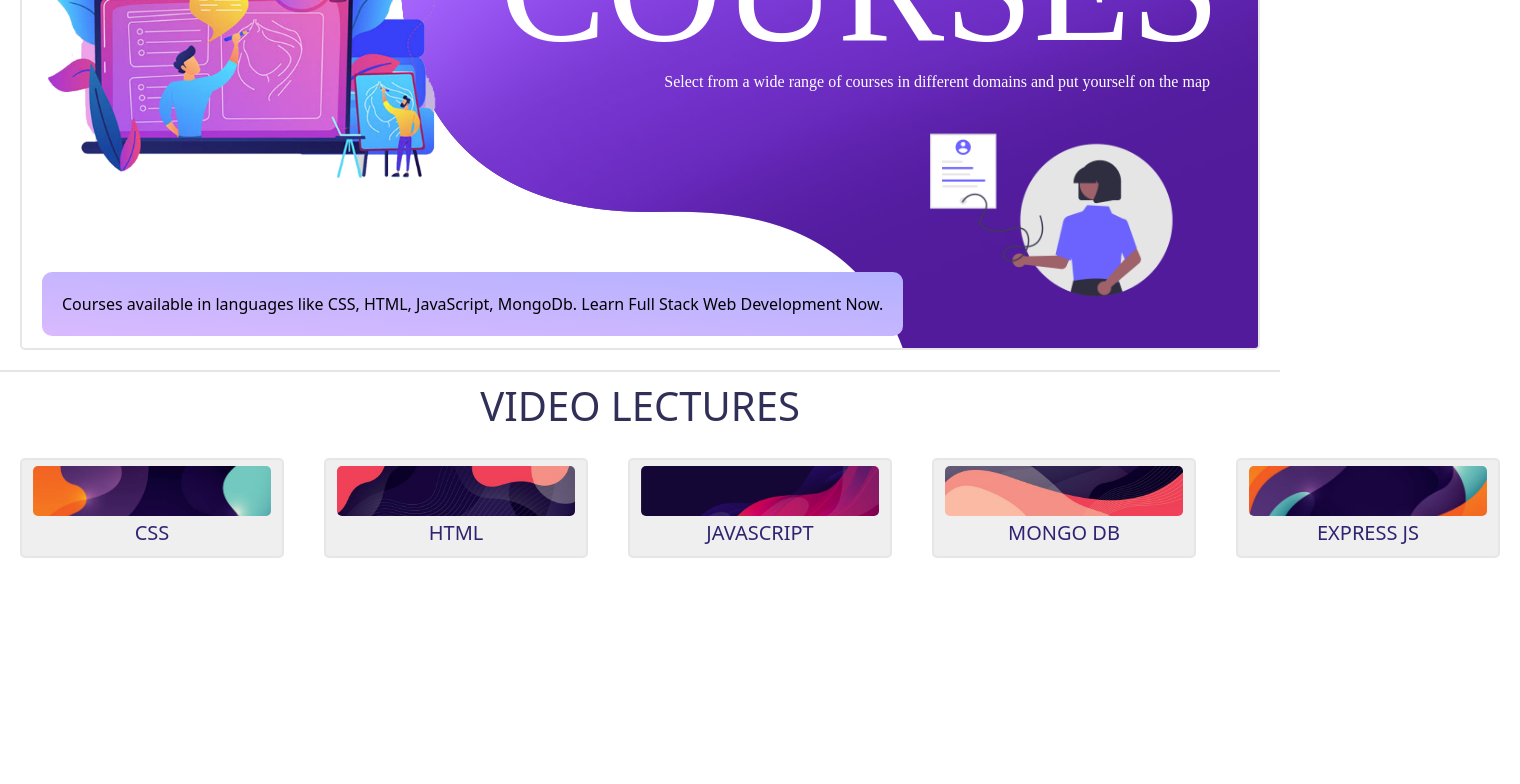
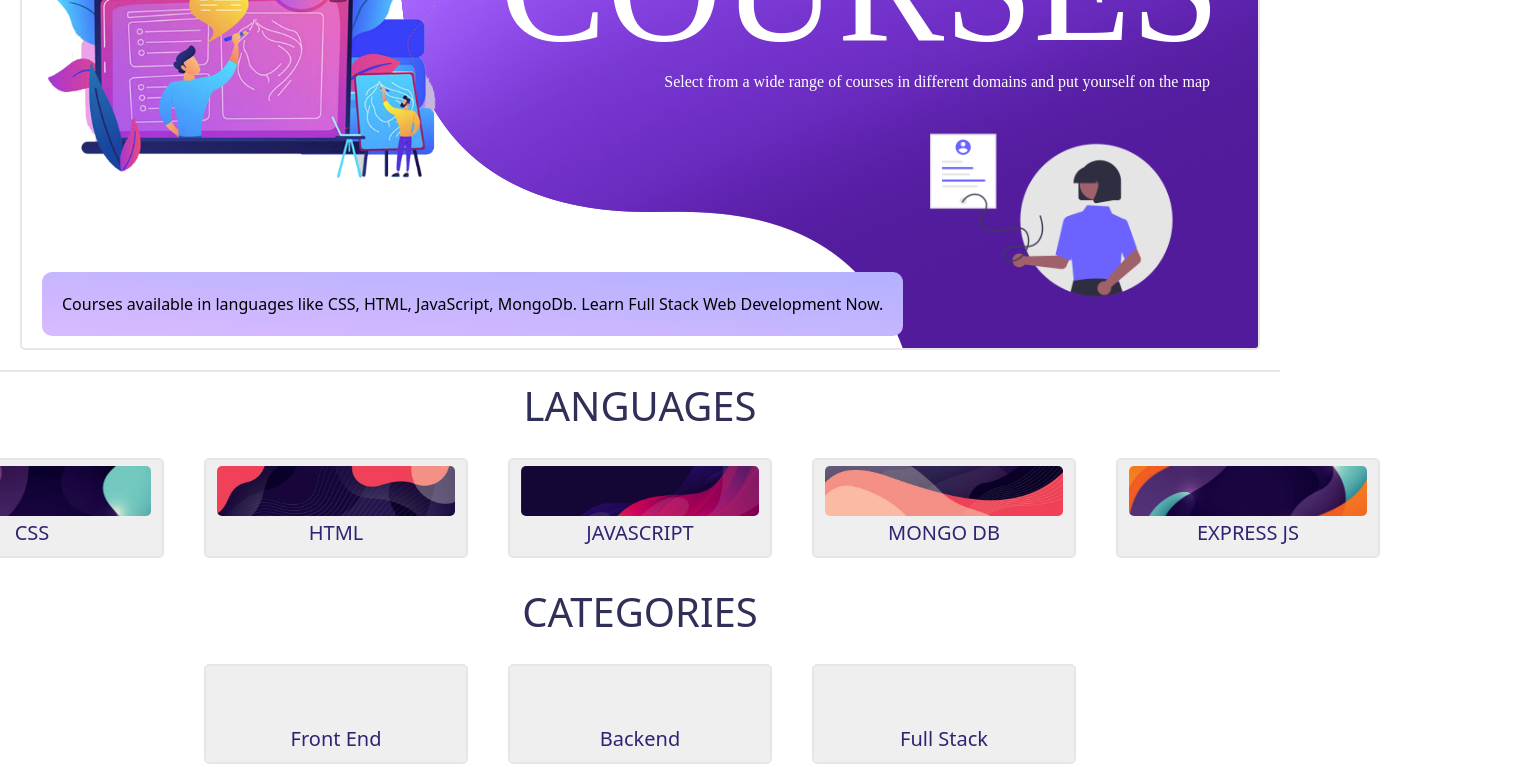
Before and after one commit to infintysolstice/Infinity_Solstice_CSHTN-08, a React (Create React App) app: page /courses in a window 1280 px wide. Shown: the part 230-1014 px from the top of the page, 1520 px wide, since content can reach past the window. Before the commit the page ends 808 px from the top, so only its background shows below. Built offline with nearby package versions, Linux system fonts and the light colour scheme; no server answers; the database is empty.

Commit message:
Code Changes

```diff
--- a/src/components/Main.js
+++ b/src/components/Main.js
@@ -14,12 +14,54 @@ function Main() {
   const [backendData, setBackendData] = useState(null);
   const [mongoData, setMongoData] = useState(null);
   const [ejsData, setEjsData] = useState(null);
-
   const [user, setUser] = useState("");
 
   const handleLogout = (e) => {
     firebase.auth().signOut();
   };
+
+  const authorCard = [
+    {
+      author: "Net Ninja",
+      url: [
+        "https://youtu.be/hu-q2zYwEYs",
+        "https://youtu.be/mbeT8mpmtHA",
+        "https://youtu.be/YwbIeMlxZAU",
+        "https://youtu.be/I9XRrlOOazo",
+        "https://youtu.be/4BEyFVufmM8",
+        "https://youtu.be/iqTgros3FTc",
+        "https://youtu.be/qoSksQ4s_hg",
+        "https://youtu.be/VB7y0yxZjro",
+        "https://youtu.be/ranSYb-EhrU",
+      ],
+    },
+  ];
+
+  const fr = [
+    {
+      author: "Front End",
+      url: [
+        "https://youtu.be/hu-q2zYwEYs ",
+        "https://youtu.be/mbeT8mpmtHA ",
+        "https://youtu.be/I9XRrlOOazo",
+        "https://youtu.be/qoSksQ4s_hg",
+      ],
+    },
+  ];
+
+  const fullStack = [
+    {
+      author: "Full Stack",
+      url: [
+        "https://youtu.be/hu-q2zYwEYs ",
+        "https://youtu.be/mbeT8mpmtHA ",
+        "https://youtu.be/I9XRrlOOazo",
+        "https://youtu.be/qoSksQ4s_hg",
+        "https://youtu.be/XeDM28c5kO4",
+        "https://youtu.be/KtnHb7FMk2Q",
+      ],
+    },
+  ];
 
   useEffect(() => {
     db.collection("css")
@@ -138,6 +180,9 @@ function Main() {
                 jsData={jsData}
                 mongoData={mongoData}
                 ejsData={ejsData}
+                fr={fr}
+                backend={backendData}
+                fullStack={fullStack}
               />
             )}
           />
--- a/src/components/Sidebar.js
+++ b/src/components/Sidebar.js
@@ -83,6 +83,7 @@ function SideBar({ user, setUser, handleLogout }) {
             break;
         }
       });
+    setOpen(false);
   };
 
   console.log(email);
@@ -95,6 +96,7 @@ function SideBar({ user, setUser, handleLogout }) {
       .add({ ...details })
       .then(() => {
         console.log("Posted Mail");
+        setLogin(!login);
       })
       .catch((error) => {
         console.log(error);
@@ -181,10 +183,12 @@ function SideBar({ user, setUser, handleLogout }) {
             />
           </div>
           <div className={`menu-logo ${sidebar == true ? "shift" : ""} `}>
+            <a href="/home">
               <img
                 src={"./assets/images/infinity_solstice_logo.png"}
                 style={{ width: "200px" }}
               />
+            </a>
           </div>
 
           <div className="navbar-desktop">
@@ -201,9 +205,15 @@ function SideBar({ user, setUser, handleLogout }) {
             </ul>
           </div>
           <div className="login-button">
+            {user ? (
+              <Button variant="contained" onClick={handleLogout}>
+                Logout
+              </Button>
+            ) : (
               <Button variant="contained" onClick={handleOpen}>
                 Login
               </Button>
+            )}
           </div>
         </div>
         <Modal open={open} close={handleClose}>
--- a/src/pages/Cards.js
+++ b/src/pages/Cards.js
@@ -20,15 +20,12 @@ export default function CssCard({ data, setCardData }) {
                   <h1>{card?.author}</h1>
                 </div>
                 <div className="css-links">
-                  {card?.url?.map((links) => {
+                  {card.url.map((links) => {
                     return (
                       <div className="css-videos">
                         <VideoPlayer url={links} />
                       </div>
                     );
-                  })}
-                  {card?.video?.map((name) => {
-                    return <div>{name}</div>;
                   })}
                 </div>
               </div>
--- a/src/pages/Courses.js
+++ b/src/pages/Courses.js
@@ -3,7 +3,16 @@ import "./styles/Courses.css";
 import VideoPlayer from "../components/VideoPlayer";
 import CssCard from "./Cards";
 
-function Courses({ cssData, htmlData, jsData, mongoData, ejsData }) {
+function Courses({
+  cssData,
+  htmlData,
+  jsData,
+  mongoData,
+  ejsData,
+  fr,
+  backend,
+  fullStack,
+}) {
   const cards = [
     {
       title: "CSS",
@@ -27,6 +36,21 @@ function Courses({ cssData, htmlData, jsData, mongoData, ejsData }) {
     },
   ];
 
+  const category = [
+    {
+      title: "Front End",
+      data: fr,
+    },
+    {
+      title: "Backend",
+      data: backend,
+    },
+    {
+      title: "Full Stack",
+      data: fullStack,
+    },
+  ];
+
   const [open, setOpen] = useState(false);
   const handleOpen = () => setOpen(true);
   const handleClose = () => setOpen(false);
@@ -39,6 +63,14 @@ function Courses({ cssData, htmlData, jsData, mongoData, ejsData }) {
         console.log(id);
       }
     });
+    if (cardData == null) {
+      category.map((id) => {
+        if (id.title === card.title) {
+          setCardData(id.data);
+          console.log(id);
+        }
+      });
+    }
   };
 
   return (
@@ -70,7 +102,7 @@ function Courses({ cssData, htmlData, jsData, mongoData, ejsData }) {
           </div>
         </div>
       </div>
-      <h1 className="video-lectures-heading">VIDEO LECTURES</h1>
+      <h1 className="video-lectures-heading">LANGUAGES</h1>
       <div className="language-courses">
         {cards.map((card) => {
           return (
@@ -86,6 +118,24 @@ function Courses({ cssData, htmlData, jsData, mongoData, ejsData }) {
           );
         })}
       </div>
+
+      <h1 className="video-lectures-heading">CATEGORIES</h1>
+      <div className="language-courses">
+        {category.map((card) => {
+          return (
+            <div>
+              <Card
+                card={card}
+                handleOpen={handleOpen}
+                open={open}
+                handleClose={handleClose}
+                handleClick={handleClick}
+              />
+            </div>
+          );
+        })}
+      </div>
+
       {cardData ? <CssCard data={cardData} setCardData={setCardData} /> : null}
     </div>
   );
--- a/src/pages/Home.js
+++ b/src/pages/Home.js
@@ -43,9 +43,9 @@ function Home() {
               increasing database in the fields of Computers
             </p>
             <div className="check-more-button">
-              <Button variant="outlined" color="primary">
+              <a className="btn btn-outline-primary" href="/courses">
                 Check more
-              </Button>
+              </a>
             </div>
           </div>
           <div className="homepage-image">
--- a/src/pages/styles/Courses.css
+++ b/src/pages/styles/Courses.css
@@ -67,6 +67,7 @@
 .language-courses {
   display: flex;
   flex-direction: row;
+  justify-content: center;
 }
 
 .language-courses .courses-card {
```
Also changed, not shown: src/pages/IndCourses.js (added, +17 -0 lines). Lines whose indentation alone changed are shown as unchanged.
